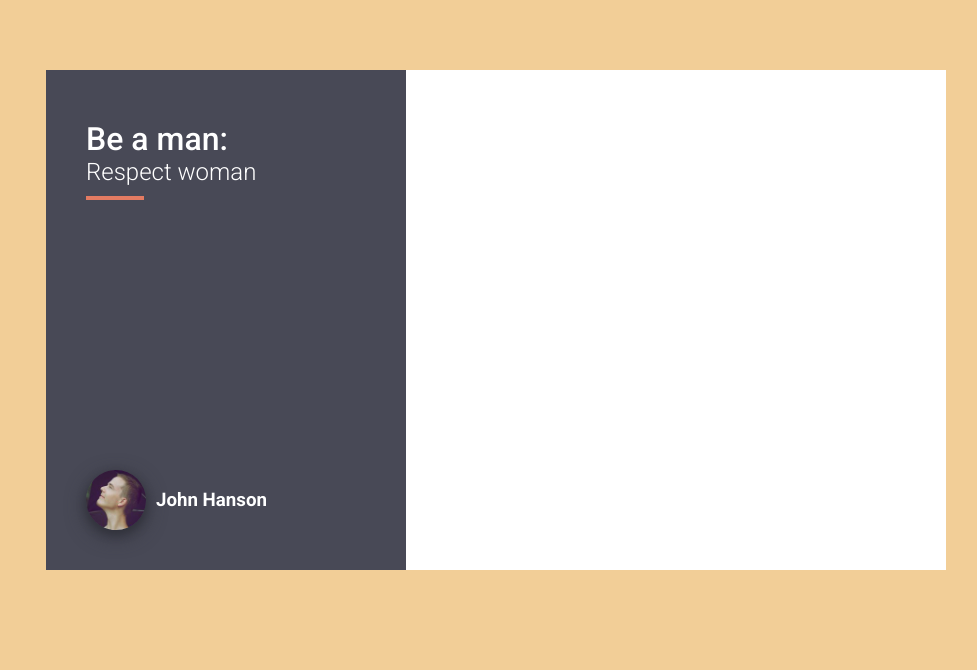
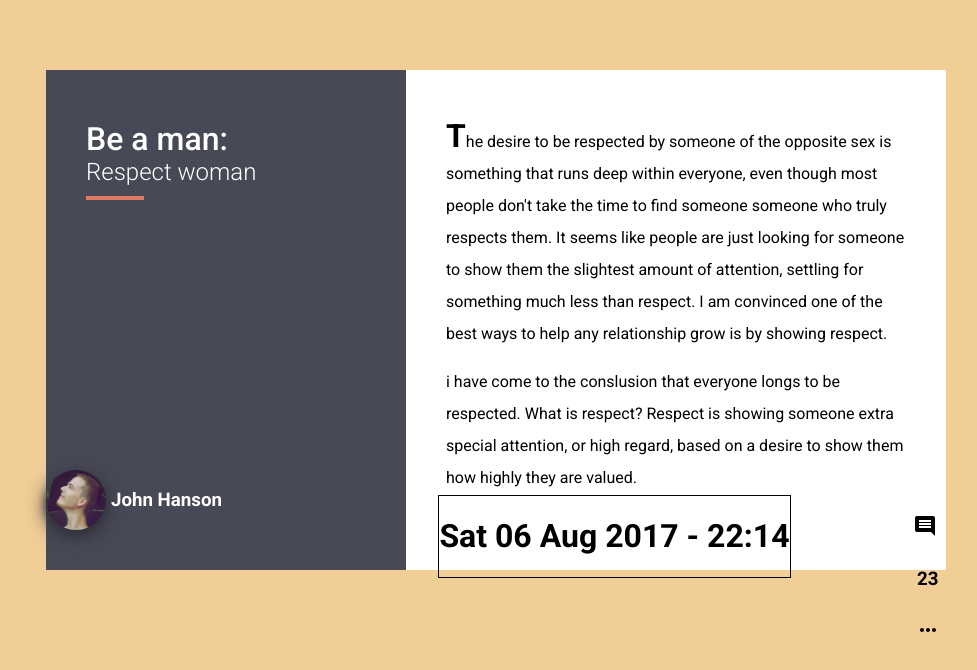
Before and after one commit to MosesNwaeze/frontloop, a plain HTML site: page step7/index.html in a window 1280 px wide. Shown: the whole page, without its empty margins (144-1121 px from the left). Drawn offline with Linux system fonts and the light colour scheme.

Commit message:
commiting part of step7

```diff
--- a/step7/index.html
+++ b/step7/index.html
@@ -1,5 +1,6 @@
 <!DOCTYPE html>
 <html lang="en">
+
 <head>
   <meta charset="UTF-8">
   <meta name="viewport" content="width=device-width, initial-scale=1.0">
@@ -8,6 +9,7 @@
   <link href="https://fonts.googleapis.com/css?family=Roboto:300,400,500,700" rel="stylesheet">
   <link rel="stylesheet" href="./styles.css" />
 </head>
+
 <body>
   <div class="main-container">
     <div class="title float-left">
@@ -15,12 +17,40 @@
       <h2>Respect woman</h2>
       <hr/>
       <div class="user">
-        <img src="/img/avatar.jpg" class="float-left"/> <h3 class="float-left">John Hanson</h3>
+        <img src="/img/avatar.jpg" class="float-left" />
+        <h3 class="float-left">John Hanson</h3>
         <div class="clear-both"></div>
       </div>
     </div>
-    <div class="details float-right"></div>
+    <div class="details float-right">
+      <p>
+        The desire to be respected by someone of the opposite sex is something that runs deep within everyone, even though most people
+        don't take the time to find someone someone who truly respects them. It seems like people are just looking for someone
+        to show them the slightest amount of attention, settling for something much less than respect. I am convinced one
+        of the best ways to help any relationship grow is by showing respect.
+      </p>
+      <p>
+        i have come to the conslusion that everyone longs to be respected. What is respect? Respect is showing someone extra special
+        attention, or high regard, based on a desire to show them how highly they are valued.
+      </p>
+      <div class="status">
+        <div class="date float-left">
+          <h1 class="float-left">Sat 06 Aug 2017 -
+            <span>22:14</span>
+          </h1>
+        </div>
+        <div class=" action float-right">
+          <h3>
+            <img src="/img/comment.svg" class="comment" />
+            <p>23</p>
+            <img src="/img/more.svg" class="more" />
+          </h3>
+        </div>
+        <div class="clear-both"></div>
+      </div>
+    </div>
     <div class="clear-both"></div>
   </div>
 </body>
+
 </html>
--- a/step7/styles.css
+++ b/step7/styles.css
@@ -22,6 +22,21 @@ body {
     background: white;
 }
 
+.details p {
+    margin-left: 40px;
+    margin-right: 40px;
+    line-height: 2em;
+}
+
+.details p:first-child {
+    margin-top: 50px;
+}
+
+.details p:first-child::first-letter {
+    font-weight: 900;
+    font-size: xx-large;
+}
+
 .title h1,.title h2,.title hr {
     margin-left: 40px;
 }
@@ -44,21 +59,40 @@ body {
     margin-top: 0;
     width: 15%;
     border:solid 2px #E37B62;
+}
 
+.status {
+    margin-top: -15px;
+    padding: 0;
+    margin-bottom: 80px;
+    padding-left: 6%;
+    width: 100%;
+    text-align: center;
+}
 
+.comment {
+    margin-right: 5px;
+}
 
+.date, .action {
+    margin: 20px, auto;
+}
+
+.date {
+    font-weight: 200;
+    font-size: medium;
+    border: solid 1px black;
 }
 
 .user {
     margin-top: 270px;
-    margin-left: 40px;
 }
 
 .user img {
     border-radius: 50%;
     height: 60px;
     width: 60px;
-    margin-right: 10px;
+    margin-right: 5px;
     box-shadow: 0 4px 8px 0 #32333C, 0 6px 20px 0 #32333C;
 }
 
```
